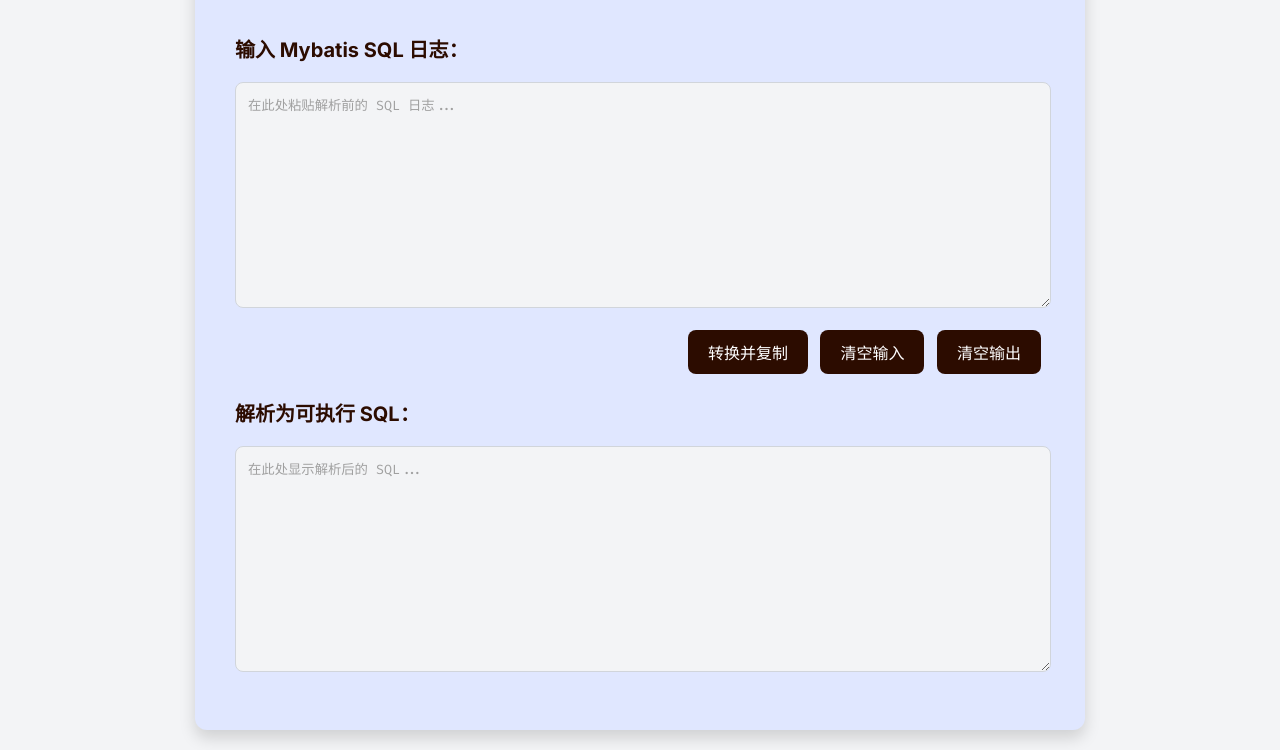
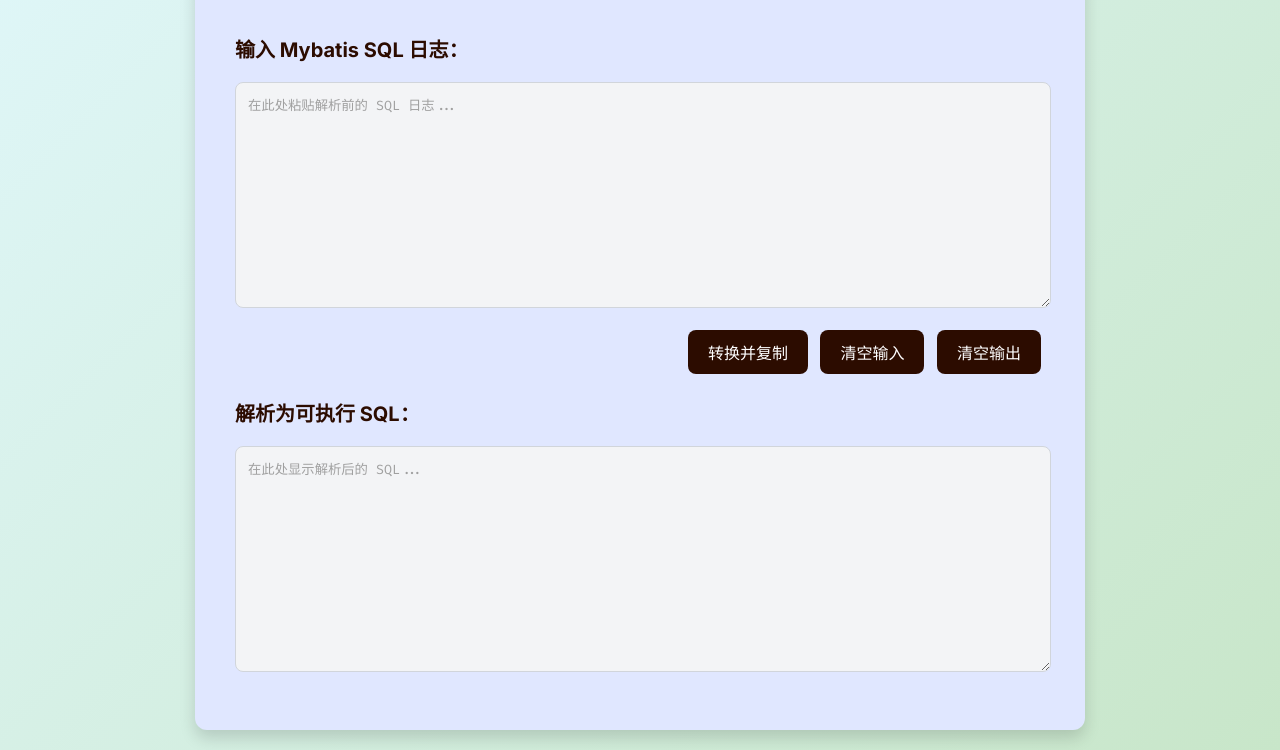
Before and after one commit to 821733497/SQL-Buddy, a plain HTML site: page Mybatis SQL Log解析.html in a window 1280 px wide. Shown: the part 139-889 px from the top of the page. Drawn offline with Linux system fonts and the light colour scheme.

Commit message:
美化一下

```diff
--- a/Mybatis SQL Log解析.html
+++ b/Mybatis SQL Log解析.html
@@ -27,7 +27,7 @@
             font-family: 'Inter', sans-serif;
             line-height: 1.6;
             color: var(--text-color);
-            background-color: var(--bg-color);
+            background: linear-gradient(135deg, #e0f7fa, #c8e6c9);
             transition: background-color 0.3s, color 0.3s;
             margin: 0;
             padding: 20px;
```
